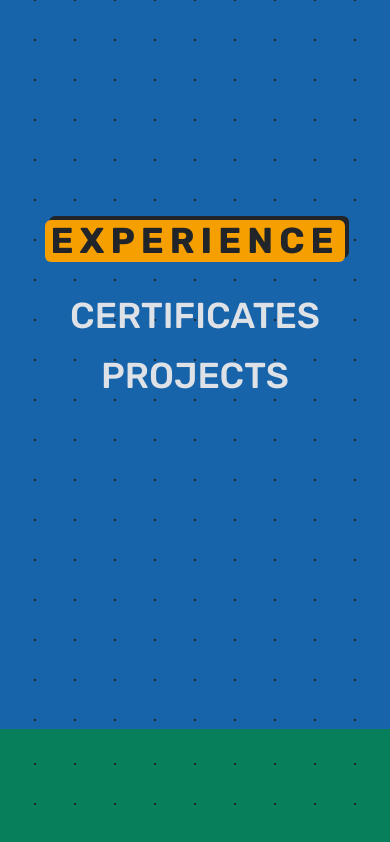
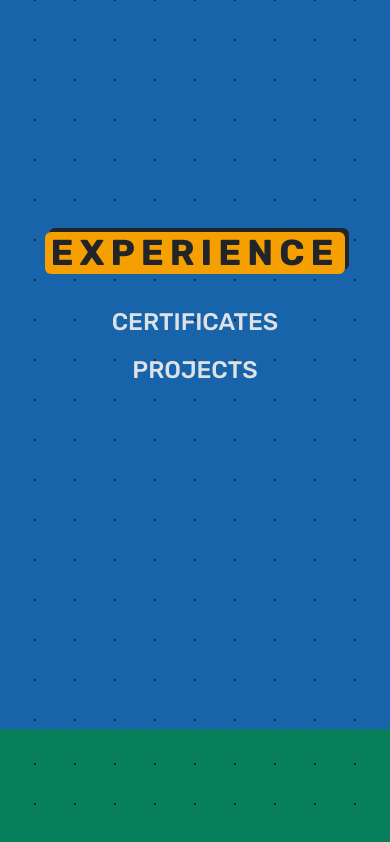
Before and after one commit to martynosa/portfolio, a React (Create React App) app: page / in a window 390 px wide. Shown: the part 959-1801 px from the top of the page. Built offline with nearby package versions, Linux system fonts and the light colour scheme; the HTML template or start-up script is replaced by a standard one.

Commit message:
changed breakpoints

```diff
--- a/src/Components/Experience/Experience.module.css
+++ b/src/Components/Experience/Experience.module.css
@@ -8,6 +8,7 @@
   flex-direction: column;
   align-items: center;
   justify-content: center;
+  gap: 3.6rem;
 
   background-image: radial-gradient(var(--shdw-clr) 1px, transparent 0);
   background-size: 40px 40px;
@@ -35,12 +36,11 @@
 }
 
 .container .title {
-  font-size: 6.4rem;
+  font-size: 5.2rem;
   text-transform: uppercase;
   text-align: center;
   color: var(--dark-text-clr);
   letter-spacing: 6px;
-  margin-bottom: 3.6rem;
 
   padding: 0.3rem 0.6rem;
   background-color: var(--yellow-background-clr);
@@ -56,7 +56,6 @@
   display: flex;
   flex-direction: column;
   align-items: center;
-  justify-content: center;
   gap: 2.4rem;
 }
 
@@ -71,6 +70,10 @@
     font-size: 3.6rem;
   }
 
+  .synopsis-link {
+    font-size: 2.4rem;
+  }
+
   .grid {
     grid-template-columns: repeat(1, 1fr);
     gap: 0.6rem;
--- a/src/Components/Experience/Reusable/Link.js
+++ b/src/Components/Experience/Reusable/Link.js
@@ -5,13 +5,16 @@ const Link = ({ item, helperClass, newTab }) => {
   if (helperClass) arrowLinkClass = `${arrowLinkClass} ${helperClass}`;
 
   return (
-    <div className={arrowLinkClass}>
+    <a
+      className={arrowLinkClass}
+      href={item.link}
+      target={newTab ? '_blank' : ''}
+      rel="noreferrer"
+    >
       <span>&rarr;</span>
-      <a href={item.link} target={newTab ? '_blank' : ''} rel="noreferrer">
-        {item.name}
-      </a>
+      {item.name}
       <span>&larr;</span>
-    </div>
+    </a>
   );
 };
 
--- a/src/Components/Experience/Reusable/Link.module.css
+++ b/src/Components/Experience/Reusable/Link.module.css
@@ -1,11 +1,4 @@
 .arrow-link {
-  display: flex;
-  align-items: center;
-  justify-content: center;
-  gap: 0.6rem;
-}
-
-.arrow-link a {
   text-align: center;
   text-decoration: none;
   text-transform: uppercase;
@@ -15,8 +8,7 @@
   display: flex;
   align-items: center;
   justify-content: center;
-  flex-direction: column;
-  gap: 0.3rem;
+  gap: 0.6rem;
 }
 
 .arrow-link span {
@@ -25,7 +17,7 @@
 }
 
 /* HOVER */
-.arrow-link a:hover {
+.arrow-link:hover {
   color: var(--primary-clr);
   cursor: pointer;
 }
--- a/src/Components/Experience/Reusable/Project.module.css
+++ b/src/Components/Experience/Reusable/Project.module.css
@@ -1,8 +1,8 @@
 .project {
   max-width: 32rem;
+  padding: 0.3rem 0.6rem;
   color: var(--light-text-clr);
   text-decoration: none;
-  padding: 0.6rem 1.2rem;
   border-radius: 6px;
   transition: all 0.2s linear;
 }
--- a/src/Components/Profile/Nav.module.css
+++ b/src/Components/Profile/Nav.module.css
@@ -28,6 +28,12 @@
 
 @media (max-width: 1024px) {
   .nav {
+    margin-bottom: 3.6rem;
+  }
+}
+
+@media (max-width: 420px) {
+  .nav {
     justify-content: center;
   }
 }
--- a/src/Components/Profile/Profile.module.css
+++ b/src/Components/Profile/Profile.module.css
@@ -8,14 +8,13 @@
   display: flex;
   flex-direction: column;
   align-items: center;
-  justify-content: center;
 
   position: sticky;
   top: 0;
   left: 0;
 }
 
-@media (max-width: 640px) {
+@media (max-width: 1024px) {
   .profile-container {
     position: unset;
     min-height: 100vh;
--- a/src/Components/Profile/Summary/Stack.module.css
+++ b/src/Components/Profile/Summary/Stack.module.css
@@ -1,9 +1,10 @@
 .stack-container {
   width: 100%;
+
   display: flex;
   flex-direction: column;
   align-items: center;
-  justify-content: center;
+
   overflow: hidden;
 }
 
@@ -25,7 +26,7 @@
   width: 4.8rem;
 }
 
-@media (max-width: 400px) {
+@media (max-width: 420px) {
   .tech {
     column-gap: 1.2rem;
   }
--- a/src/Components/Profile/Summary/Summary.module.css
+++ b/src/Components/Profile/Summary/Summary.module.css
@@ -4,18 +4,17 @@
   display: flex;
   flex-direction: column;
   align-items: center;
-  justify-content: center;
 }
 
 .summary .mugshot {
   width: 24rem;
   border-radius: 50%;
   border: 0.6rem solid var(--primary-clr);
-  margin-bottom: 1.6rem;
+  margin-bottom: 3.6rem;
 }
 
 .summary .name {
-  font-size: 5.2rem;
+  font-size: 4.8rem;
   font-weight: 500;
   letter-spacing: 6px;
   margin-bottom: 3.6rem;
@@ -35,9 +34,9 @@
   margin-bottom: 3.6rem;
 }
 
-@media (max-width: 920px) {
+@media (max-width: 420px) {
   .summary .mugshot {
-    width: 16rem;
+    width: 18rem;
   }
 
   .summary .name {
--- a/src/index.css
+++ b/src/index.css
@@ -55,11 +55,8 @@ body {
   grid-template-columns: 1fr 1fr;
 }
 
-@media (max-width: 640px) {
+@media (max-width: 1024px) {
   .container {
-    display: flex;
-    flex-direction: column;
-    align-items: center;
-    justify-content: center;
+    display: block;
   }
 }
```
